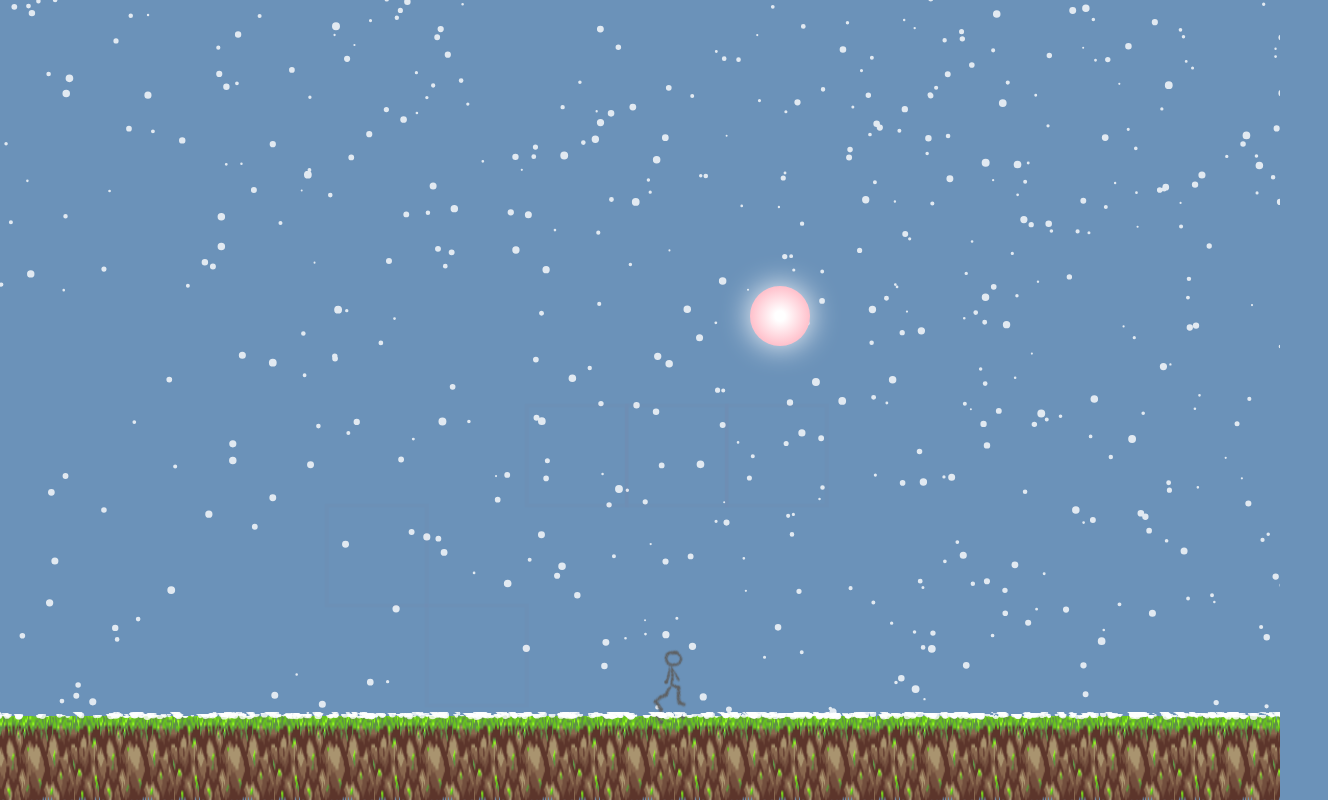
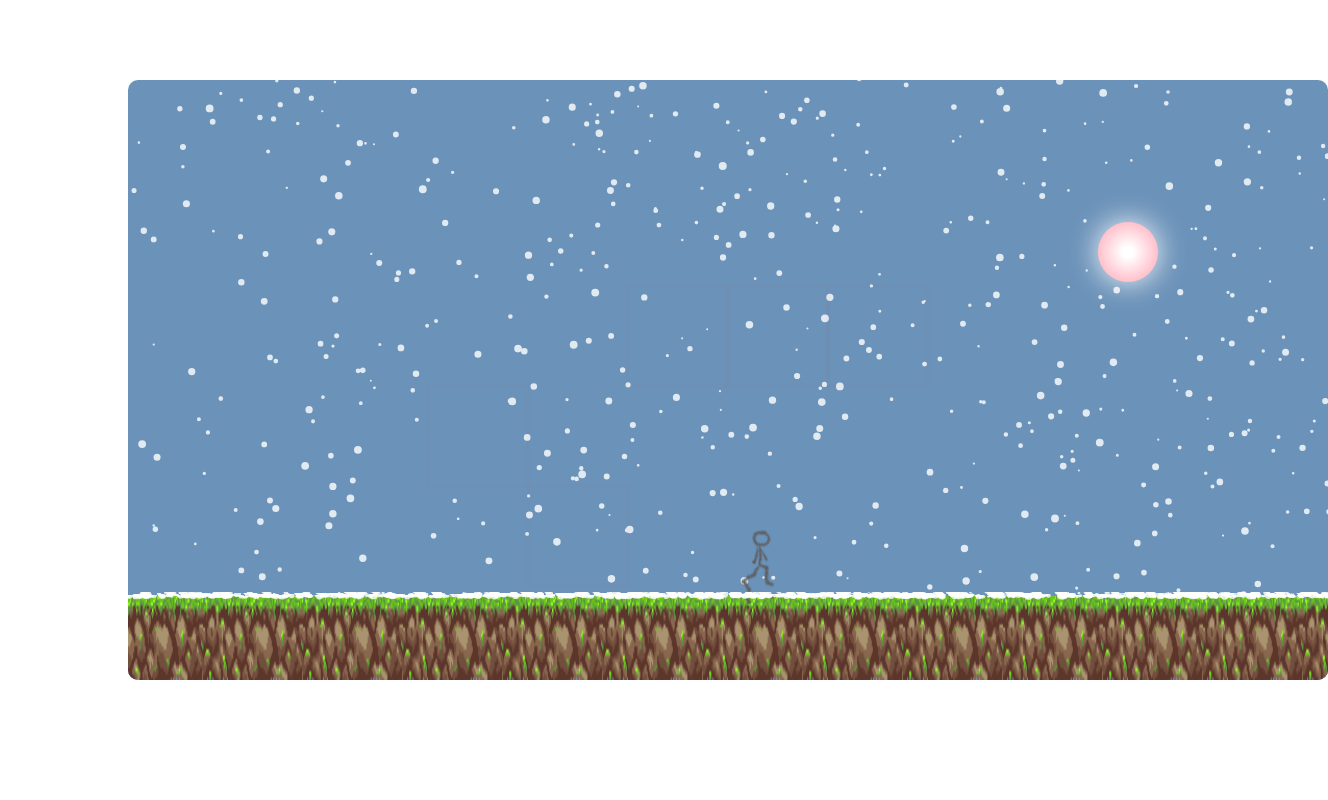
Before and after one commit to Tom-Stilwell/Seasonal, a website built with webpack: page index.html in a window 1280 px wide. Shown: the whole page, 1328 px wide, since content can reach past the window. Built offline with nearby package versions, Linux system fonts and the light colour scheme.

Commit message:
Fix sizing of main screen

```diff
--- a/css/seasonal.css
+++ b/css/seasonal.css
@@ -4,21 +4,31 @@
 }
 
 body {
-  background: #6b92b9;
   overflow: hidden;
   overflow-y: scroll;
+}
+
+.canvases {
+  background-color: #6b92b9;
+  position: absolute;
+  top: 10%;
+  left: 10%;
+  height: 600px;
+  width: 1200px;
+  border-radius: 10px;
+  overflow: hidden;
 }
 
 #game-canvas {
   /* display: block; */
   position: absolute;
+
+  z-index: 100;
 }
 
 #stickman-canvas {
   /* background-color: white; */
   position: absolute;
-  top: 0;
-  z-index: 100;
 }
 
 #ghosts-canvas {
--- a/index.html
+++ b/index.html
@@ -9,8 +9,10 @@
 
   </head>
   <body>
+    <div class="canvases">
       <canvas id="game-canvas"></canvas>
       <canvas id="screenshot-canvas"></canvas>
+    </div>
 
   </body>
 </html>
--- a/lib/game.js
+++ b/lib/game.js
@@ -18,6 +18,11 @@ export default class Game {
     // this.level = new Spring(this.ctx, this.W, this.H);
 
     this.orb = this.level.orb;
+    this.ground = new Image();
+    this.ground.src = "./blocks.png";
+    this.ground.onload = () => {
+      this.drawGround();
+    };
   }
 
   run() {
@@ -32,9 +37,17 @@ export default class Game {
     this.stickman.draw(this.height);
     this.isStickmanColliding();
     if (this.isTouchingOrb()) {
+      this.drawGround();
       this.levelType = "spring";
       this.level = new Spring(this.ctx, this.W, this.H);
       this.orb = this.level.orb;
+    }
+  }
+
+  drawGround() {
+    this.ctx.clearRect(0, 0, this.W, this.H);
+    for (let i = 0; i < this.W; i += 100) {
+      this.ctx.drawImage(this.ground, i, this.H - 6, 100, 100);
     }
   }
 
--- a/lib/seasonal.js
+++ b/lib/seasonal.js
@@ -7,18 +7,10 @@ import Game from "./game";
 document.addEventListener("DOMContentLoaded", () => {
   const canvasEl = document.getElementById("game-canvas");
   const ctx = canvasEl.getContext("2d");
-  let W = window.innerWidth;
-  let H = window.innerHeight;
+  let W = 1200;
+  let H = 600;
   canvasEl.width = W;
   canvasEl.height = H;
-
-  const ground = new Image();
-  ground.src = "./blocks.png";
-  ground.onload = () => {
-    for (let i = 0; i < W; i += 100) {
-      ctx.drawImage(ground, i, H - 90, 100, 100);
-    }
-  };
 
   const game = new Game(ctx, W, H);
   const screenshot = new Screenshot(
--- a/lib/snowfall.js
+++ b/lib/snowfall.js
@@ -18,7 +18,7 @@ export default class Snowfall {
     this.H = H;
     this.angle = 0;
 
-    this.orb = new Orb(this.ctx, [this.W - 500, this.H - 400], "pink");
+    this.orb = new Orb(this.ctx, [this.W / 1.2, this.H / 3], "pink");
 
     this.draw = this.draw.bind(this);
   }
```
Also changed, not shown: dist/bundle.js, lib/stickman.js, 1 other file.
